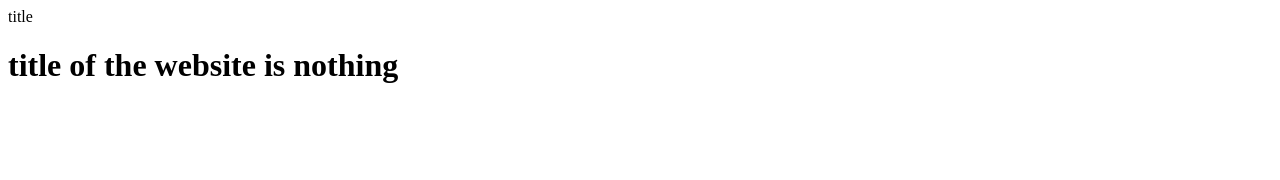
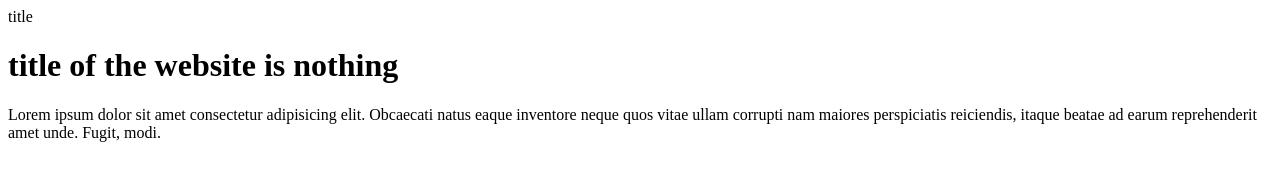
Before and after one commit to suresh2648/tube, a plain HTML site: page index.html in a window 1280 px wide. Drawn offline with Linux system fonts and the light colour scheme.

Commit message:
new line added in index file

```diff
--- a/index.html
+++ b/index.html
@@ -12,6 +12,11 @@
 
     <h1>title of the website is nothing</h1>
 
+    <p>Lorem ipsum dolor sit amet consectetur adipisicing elit. Obcaecati natus eaque inventore neque quos vitae ullam
+        corrupti nam maiores perspiciatis reiciendis, itaque beatae ad earum reprehenderit amet unde. Fugit, modi.
+
+    </p>
+
 </body>
 
 </html>
```
